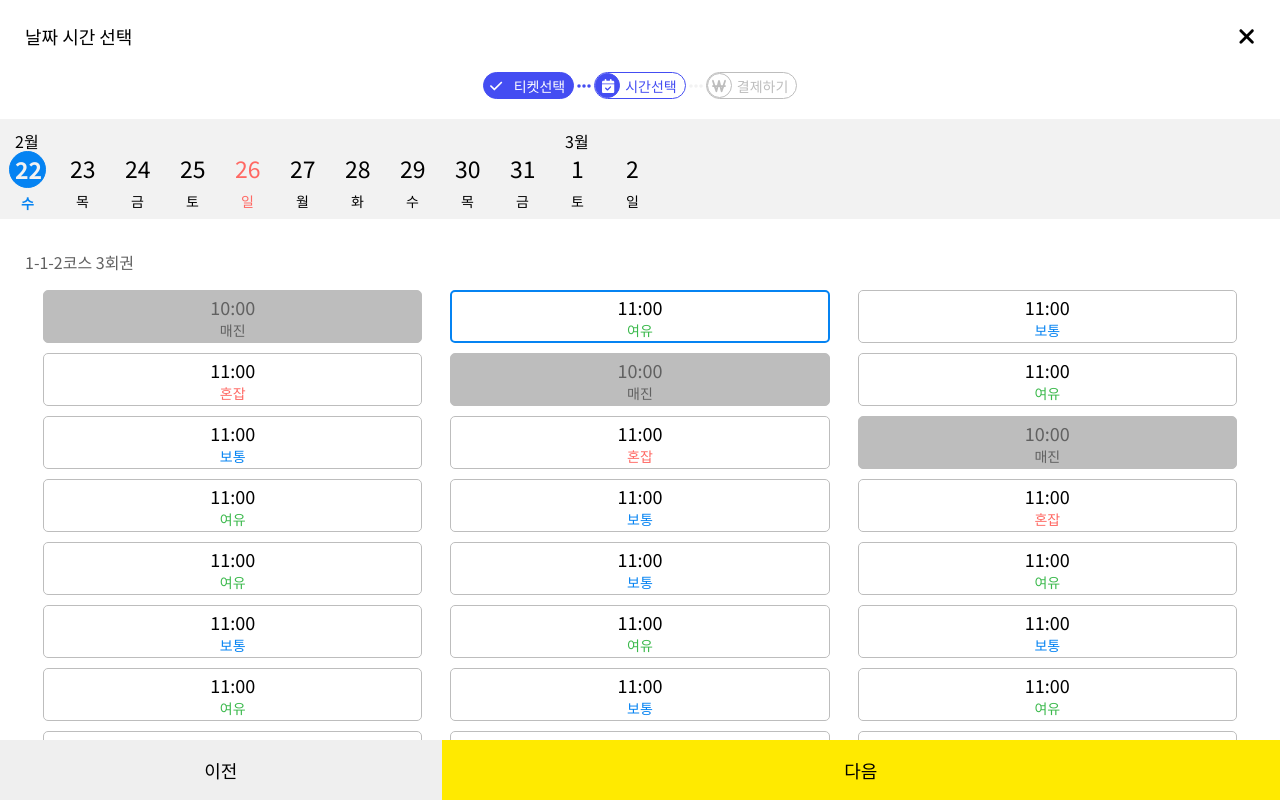
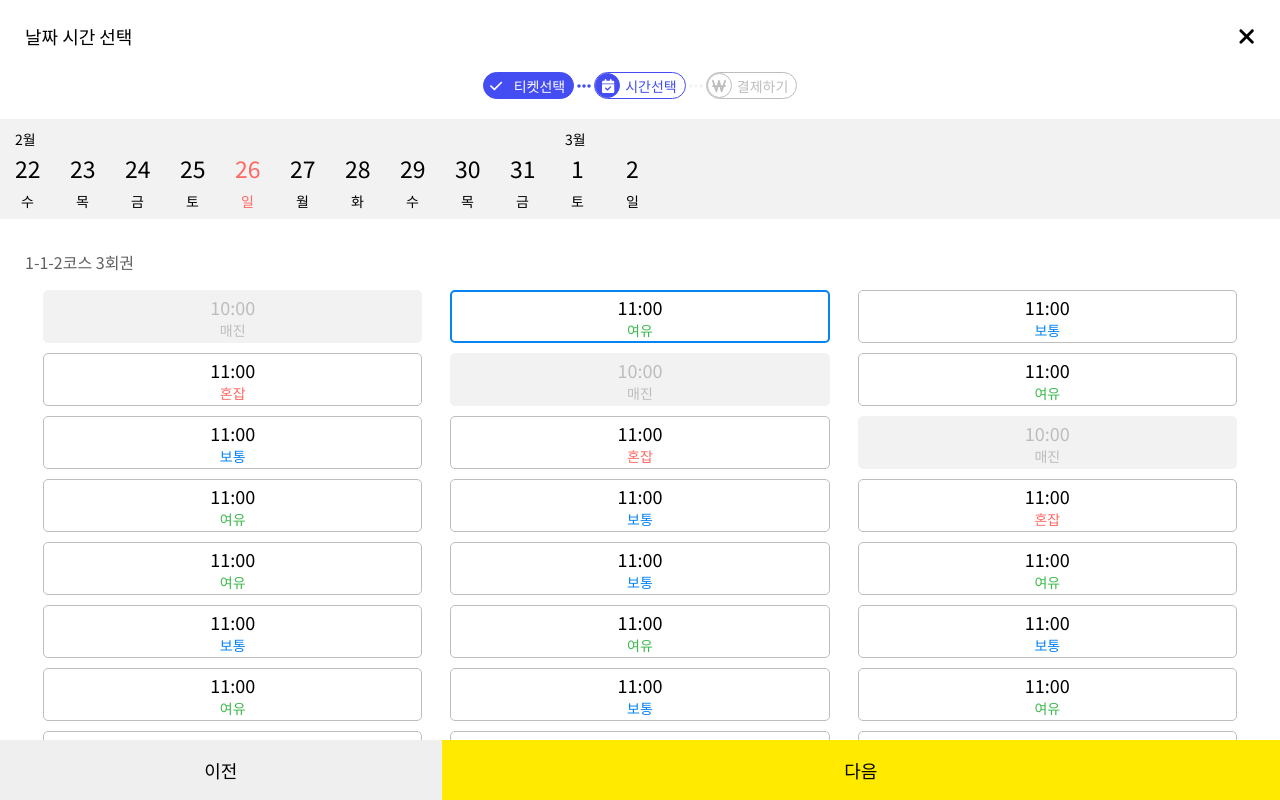
Before and after one commit to QyujinLee/ticketing-cloned, a React (Vite) app: page / in a window 1280 px wide. Built offline with nearby package versions, Linux system fonts and the light colour scheme.

Commit message:
style : css 수정

```diff
--- a/src/App.css
+++ b/src/App.css
@@ -170,11 +170,9 @@
 }
 
 .month {
+  height: 17px;
   margin: 10px 10px 5px 15px;
-}
-
-.month {
-  height: 17px;
+  font-size: var(--font-micro);
 }
 
 .dates {
@@ -193,7 +191,7 @@
   width: 55px;
 }
 
-.date__container.today .date {
+.date__container.selected .date {
   border: 1px solid var(--color-mint-blue);
   border-radius: 25px;
   background-color: var(--color-mint-blue);
@@ -201,9 +199,17 @@
   font-weight: var(--weight-bold);
 }
 
-.date__container.today .day {
+.date__container.selected .day {
   color: var(--color-mint-blue);
   font-weight: var(--weight-bold);
+}
+
+.date__container.inactive .date {
+  color: var(--color-light-grey);
+}
+
+.date__container.inactive .day {
+  color: var(--color-light-grey);
 }
 
 .date__container.sunday p {
@@ -283,15 +289,16 @@
 }
 
 .btn__content.sold-out {
-  background-color: var(--color-light-grey);
+  background-color: var(--color-dark-white);
+  border-color: var(--color-dark-white);
 }
 
 .btn__content.sold-out .time {
-  color: var(--color-grey);
+  color: var(--color-light-grey);
 }
 
 .btn__content.sold-out .status {
-  color: var(--color-grey);
+  color: var(--color-light-grey);
 }
 
 .btn__content.relaxed .status {
```
